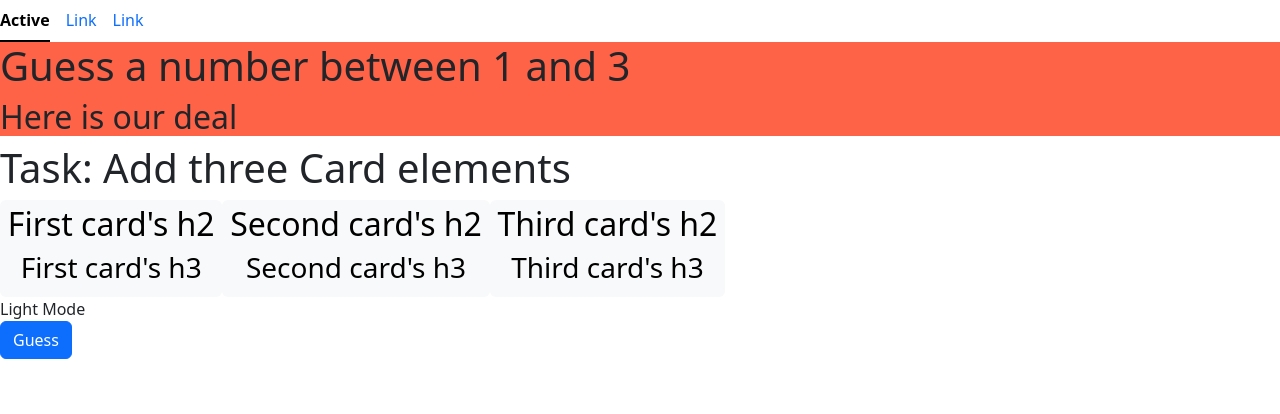
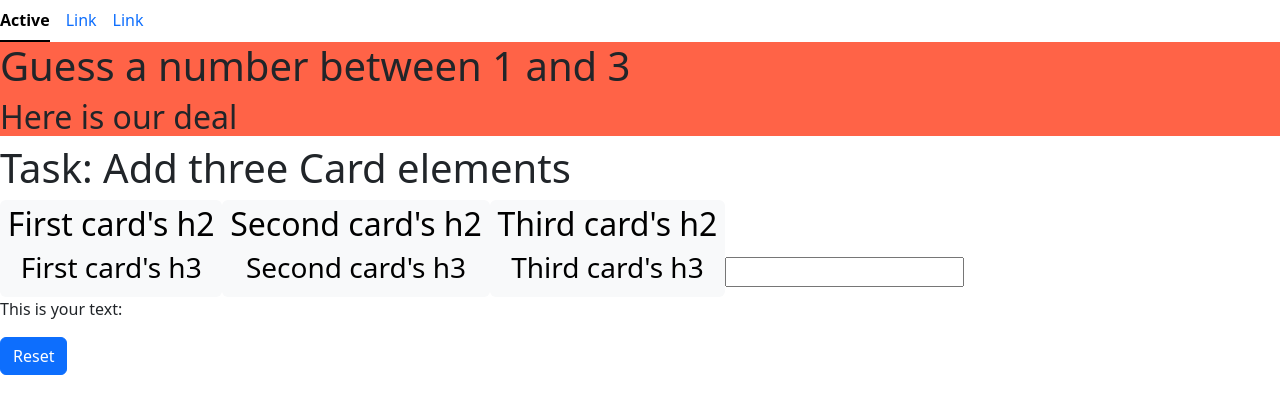
Before and after one commit to saji2000/meta-react, a React (Vite) app: page / in a window 1280 px wide. Shown: the top 414 px of the page. Built offline with nearby package versions, Linux system fonts and the light colour scheme.

Commit message:
Learning to use hooks

```diff
--- a/src/components/Button.tsx
+++ b/src/components/Button.tsx
@@ -1,47 +1,24 @@
+import { useState } from "react";
+
 function Button() {
-  var darkModeOn = false;
-  var darkMode = "Dark Mode";
-  var lightMode = "Light Mode";
-  const clickHandler = () => {
-    darkModeOn = !darkModeOn;
-    darkModeOn ? console.log("Dark Mode") : console.log("Light Mode");
+  const [inputText, setText] = useState<string>("");
+
+  const handleChanges = (e: React.ChangeEvent<HTMLInputElement>) => {
+    setText(e.target.value);
   };
-
-  const guessNumber = () => {
-    let num = Math.floor(Math.random() * 3) + 1;
-    let inputNum = prompt("Enter a number: ");
-
-    if (num == Number(inputNum)) {
-      console.log("You won");
-    } else {
-      console.log("You lose");
-    }
-    console.log("The number: " + num + " || Your guess: " + inputNum);
-  };
-
   return (
     <>
-      <div>{darkModeOn ? darkMode : lightMode}</div>
-      <button type="button" className="btn btn-primary" onClick={guessNumber}>
-        Guess
+      <input value={inputText} onChange={handleChanges}></input>
+      <p>This is your text: {inputText}</p>
+      <button
+        type="button"
+        className="btn btn-primary"
+        onClick={() => setText("Null")}
+      >
+        Reset
       </button>
     </>
   );
 }
 
-// export default Button;
-
-// function Button() {
-//   const clickHandler = () => console.log("Mouse over button");
-//   return (
-//     <button
-//       type="button"
-//       className="btn btn-primary"
-//       onMouseOver={clickHandler}
-//     >
-//       Primary
-//     </button>
-//   );
-// }
-
 export default Button;
```
